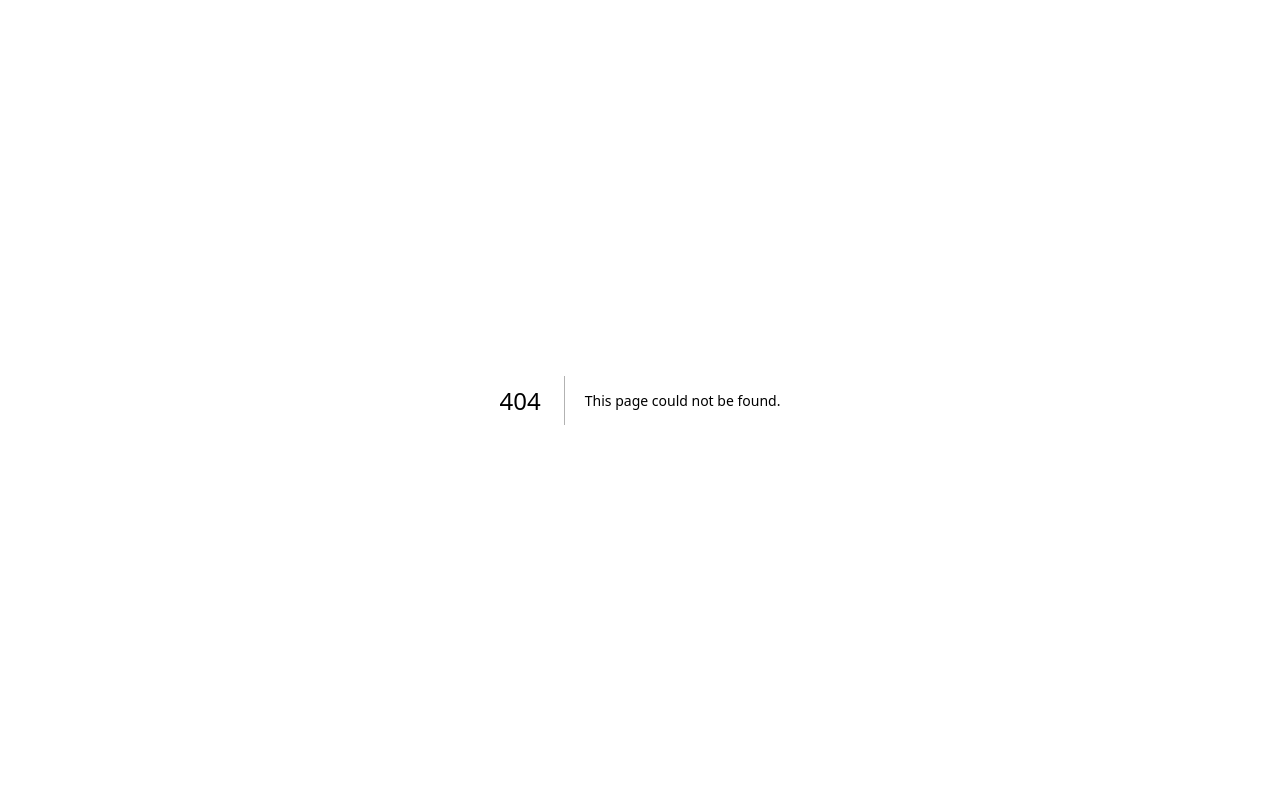
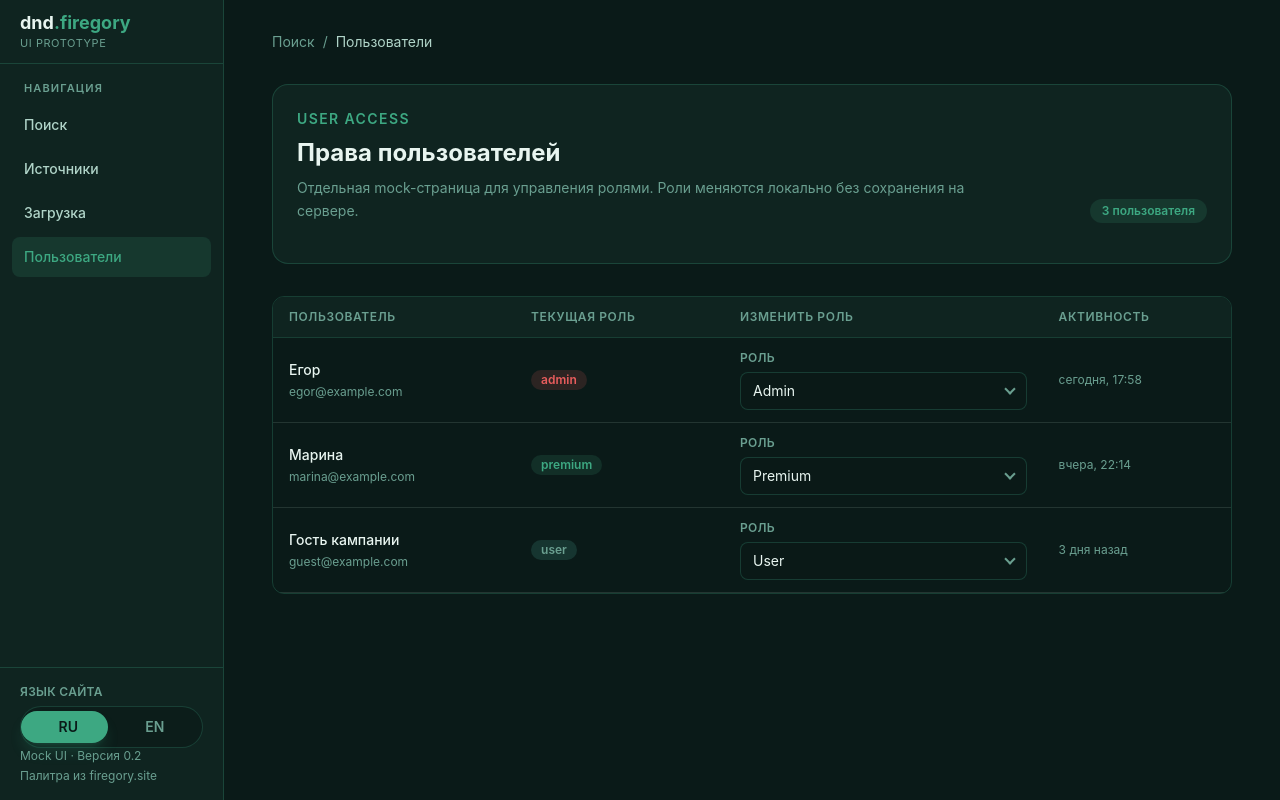
Before and after one commit to firegory/dnd.firegory, a Next.js app: page /mock/users in a window 1280 px wide. Before the commit this address had no page. Built offline with nearby package versions, Linux system fonts and the light colour scheme.

Commit message:
feat: split mock user rights page

```diff
--- a/src/app/(mock)/mock/admin/page.tsx
+++ b/src/app/(mock)/mock/admin/page.tsx
@@ -43,30 +43,6 @@ const MOCK_JOBS = [
   },
 ];
 
-const MOCK_USERS = [
-  {
-    id: "usr-1",
-    name: "Егор",
-    email: "egor@example.com",
-    role: "admin",
-    lastSeen: "сегодня, 17:58",
-  },
-  {
-    id: "usr-2",
-    name: "Марина",
-    email: "marina@example.com",
-    role: "premium",
-    lastSeen: "вчера, 22:14",
-  },
-  {
-    id: "usr-3",
-    name: "Гость кампании",
-    email: "guest@example.com",
-    role: "user",
-    lastSeen: "3 дня назад",
-  },
-];
-
 const STATUS_STYLES: Record<string, string> = {
   completed: "bg-success/15 text-success",
   processing: "bg-warning/15 text-warning",
@@ -103,18 +79,6 @@ const ACCESS_OPTIONS = [
   { value: "personal", label: "Personal", description: "Только владелец" },
 ];
 
-const ROLE_OPTIONS = [
-  { value: "admin", label: "Admin", description: "Полный доступ" },
-  { value: "premium", label: "Premium", description: "Платные источники" },
-  { value: "user", label: "User", description: "Базовый доступ" },
-];
-
-const ROLE_STYLES: Record<string, string> = {
-  admin: "bg-danger/15 text-danger",
-  premium: "bg-accent/15 text-accent",
-  user: "bg-surface-light text-text-muted",
-};
-
 export default function MockAdminPage() {
   const [uploading, setUploading] = useState(false);
   const [uploadDone, setUploadDone] = useState(false);
@@ -122,7 +86,6 @@ export default function MockAdminPage() {
   const [edition, setEdition] = useState("5.5e");
   const [language, setLanguage] = useState("ru");
   const [accessTier, setAccessTier] = useState("open");
-  const [users, setUsers] = useState(MOCK_USERS);
 
   function handleUpload(e: FormEvent) {
     e.preventDefault();
@@ -279,66 +242,6 @@ export default function MockAdminPage() {
           </table>
         </div>
       </section>
-
-      <section>
-        <div className="mb-4 flex flex-wrap items-end justify-between gap-3">
-          <div>
-            <h2 className="text-xl font-bold text-text-primary">Права пользователей</h2>
-            <p className="mt-1 text-sm text-text-muted">
-              Mock-таблица: роли меняются локально без сохранения на сервере.
-            </p>
-          </div>
-          <span className="rounded-full bg-accent/15 px-3 py-1 text-xs font-semibold text-accent">
-            {users.length} пользователя
-          </span>
-        </div>
-
-        <div className="overflow-x-auto rounded-xl border border-border">
-          <table className="w-full text-left text-sm">
-            <thead>
-              <tr className="border-b border-border bg-surface">
-                <th className="px-4 py-3 text-xs font-semibold tracking-wider text-text-muted uppercase">Пользователь</th>
-                <th className="px-4 py-3 text-xs font-semibold tracking-wider text-text-muted uppercase">Текущая роль</th>
-                <th className="px-4 py-3 text-xs font-semibold tracking-wider text-text-muted uppercase">Изменить роль</th>
-                <th className="px-4 py-3 text-xs font-semibold tracking-wider text-text-muted uppercase">Активность</th>
-              </tr>
-            </thead>
-            <tbody>
-              {users.map((user) => (
-                <tr key={user.id} className="border-b border-border-light transition-colors hover:bg-surface-light/50">
-                  <td className="px-4 py-3">
-                    <p className="font-medium text-text-primary">{user.name}</p>
-                    <p className="mt-1 text-xs text-text-muted">{user.email}</p>
-                  </td>
-                  <td className="px-4 py-3">
-                    <span className={`inline-flex rounded-full px-2.5 py-0.5 text-xs font-semibold ${ROLE_STYLES[user.role]}`}>
-                      {user.role}
-                    </span>
-                  </td>
-                  <td className="px-4 py-3">
-                    <MockSelect
-                      label="Роль"
-                      value={user.role}
-                      options={ROLE_OPTIONS}
-                      onChange={(role) =>
-                        setUsers((current) =>
-                          current.map((item) =>
-                            item.id === user.id ? { ...item, role } : item,
-                          ),
-                        )
-                      }
-                      className="min-w-44"
-                    />
-                  </td>
-                  <td className="px-4 py-3 text-xs whitespace-nowrap text-text-muted">
-                    {user.lastSeen}
-                  </td>
-                </tr>
-              ))}
-            </tbody>
-          </table>
-        </div>
-      </section>
     </div>
   );
 }
--- /dev/null
+++ b/src/app/(mock)/mock/users/page.tsx
@@ -0,0 +1,125 @@
+"use client";
+
+import { useState } from "react";
+import Link from "next/link";
+import { MockSelect } from "../../../../components/mock/select";
+
+const MOCK_USERS = [
+  {
+    id: "usr-1",
+    name: "Егор",
+    email: "egor@example.com",
+    role: "admin",
+    lastSeen: "сегодня, 17:58",
+  },
+  {
+    id: "usr-2",
+    name: "Марина",
+    email: "marina@example.com",
+    role: "premium",
+    lastSeen: "вчера, 22:14",
+  },
+  {
+    id: "usr-3",
+    name: "Гость кампании",
+    email: "guest@example.com",
+    role: "user",
+    lastSeen: "3 дня назад",
+  },
+];
+
+const ROLE_OPTIONS = [
+  { value: "admin", label: "Admin", description: "Полный доступ" },
+  { value: "premium", label: "Premium", description: "Платные источники" },
+  { value: "user", label: "User", description: "Базовый доступ" },
+];
+
+const ROLE_STYLES: Record<string, string> = {
+  admin: "bg-danger/15 text-danger",
+  premium: "bg-accent/15 text-accent",
+  user: "bg-surface-light text-text-muted",
+};
+
+export default function MockUsersPage() {
+  const [users, setUsers] = useState(MOCK_USERS);
+
+  return (
+    <div className="space-y-8">
+      <nav className="flex items-center gap-2 text-sm text-text-muted">
+        <Link href="/mock/search" className="hover:text-accent">
+          Поиск
+        </Link>
+        <span>/</span>
+        <span className="text-text-secondary">Пользователи</span>
+      </nav>
+
+      <section className="rounded-2xl border border-border bg-surface p-6">
+        <div className="mb-4 flex flex-wrap items-end justify-between gap-3">
+          <div>
+            <p className="mb-2 text-sm font-semibold tracking-widest text-accent uppercase">
+              User access
+            </p>
+            <h1 className="text-2xl font-bold text-text-primary">
+              Права пользователей
+            </h1>
+            <p className="mt-2 max-w-2xl text-sm leading-relaxed text-text-muted">
+              Отдельная mock-страница для управления ролями. Роли меняются
+              локально без сохранения на сервере.
+            </p>
+          </div>
+          <span className="rounded-full bg-accent/15 px-3 py-1 text-xs font-semibold text-accent">
+            {users.length} пользователя
+          </span>
+        </div>
+      </section>
+
+      <section>
+        <div className="overflow-x-auto rounded-xl border border-border">
+          <table className="w-full text-left text-sm">
+            <thead>
+              <tr className="border-b border-border bg-surface">
+                <th className="px-4 py-3 text-xs font-semibold tracking-wider text-text-muted uppercase">Пользователь</th>
+                <th className="px-4 py-3 text-xs font-semibold tracking-wider text-text-muted uppercase">Текущая роль</th>
+                <th className="px-4 py-3 text-xs font-semibold tracking-wider text-text-muted uppercase">Изменить роль</th>
+                <th className="px-4 py-3 text-xs font-semibold tracking-wider text-text-muted uppercase">Активность</th>
+              </tr>
+            </thead>
+            <tbody>
+              {users.map((user) => (
+                <tr key={user.id} className="border-b border-border-light transition-colors hover:bg-surface-light/50">
+                  <td className="px-4 py-3">
+                    <p className="font-medium text-text-primary">{user.name}</p>
+                    <p className="mt-1 text-xs text-text-muted">{user.email}</p>
+                  </td>
+                  <td className="px-4 py-3">
+                    <span className={`inline-flex rounded-full px-2.5 py-0.5 text-xs font-semibold ${ROLE_STYLES[user.role]}`}>
+                      {user.role}
+                    </span>
+                  </td>
+                  <td className="px-4 py-3">
+                    <MockSelect
+                      label="Роль"
+                      value={user.role}
+                      options={ROLE_OPTIONS}
+                      onChange={(role) =>
+                        setUsers((current) =>
+                          current.map((item) =>
+                            item.id === user.id ? { ...item, role } : item,
+                          ),
+                        )
+                      }
+                      className="min-w-44"
+                    />
+                  </td>
+                  <td className="px-4 py-3 text-xs whitespace-nowrap text-text-muted">
+                    {user.lastSeen}
+                  </td>
+                </tr>
+              ))}
+            </tbody>
+          </table>
+        </div>
+      </section>
+    </div>
+  );
+}
--- a/src/components/mock/sidebar.tsx
+++ b/src/components/mock/sidebar.tsx
@@ -6,9 +6,10 @@ import { usePathname } from "next/navigation";
 import { MockToggle } from "./toggle";
 
 const NAV_ITEMS = [
-  { href: "/mock/search", label: "Поиск", marker: "SR" },
-  { href: "/mock/sources", label: "Источники", marker: "DB" },
-  { href: "/mock/admin", label: "Загрузка", marker: "UP" },
+  { href: "/mock/search", label: "Поиск" },
+  { href: "/mock/sources", label: "Источники" },
+  { href: "/mock/admin", label: "Загрузка" },
+  { href: "/mock/users", label: "Пользователи" },
 ] as const;
 
 export function MockSidebar() {
@@ -17,10 +18,7 @@ export function MockSidebar() {
 
   return (
     <aside className="fixed inset-y-0 left-0 z-30 flex w-64 flex-col border-r border-border bg-surface lg:w-56">
-      <div className="flex h-16 items-center gap-3 border-b border-border px-5">
-        <div className="flex h-9 w-9 items-center justify-center rounded-xl border border-accent/30 bg-accent/10 font-mono text-sm font-bold text-accent">
-          D20
-        </div>
+      <div className="flex h-16 items-center border-b border-border px-5">
         <div>
           <h1 className="text-lg leading-tight font-bold text-text-primary">
             dnd<span className="text-accent">.firegory</span>
@@ -42,15 +40,12 @@ export function MockSidebar() {
               <li key={item.href}>
                 <Link
                   href={item.href}
-                  className={`flex items-center gap-3 rounded-lg px-3 py-2.5 text-sm font-medium transition-colors ${
+                  className={`block rounded-lg px-3 py-2.5 text-sm font-medium transition-colors ${
                     active
                       ? "bg-accent/15 text-accent"
                       : "text-text-secondary hover:bg-surface-light hover:text-text-primary"
                   }`}
                 >
-                  <span className="flex h-7 w-7 items-center justify-center rounded-md border border-border bg-primary/50 font-mono text-[10px] font-bold">
-                    {item.marker}
-                  </span>
                   {item.label}
                 </Link>
               </li>
@@ -82,27 +77,24 @@ export function MockMobileHeader() {
   const pathname = usePathname();
 
   return (
-    <header className="sticky top-0 z-20 flex h-14 items-center gap-3 border-b border-border bg-surface/95 px-4 backdrop-blur-sm lg:hidden">
-      <div className="flex h-8 w-8 items-center justify-center rounded-lg border border-accent/30 bg-accent/10 font-mono text-xs font-bold text-accent">
-        D20
-      </div>
+    <header className="sticky top-0 z-20 flex min-h-14 flex-wrap items-center gap-3 border-b border-border bg-surface/95 px-4 py-2 backdrop-blur-sm lg:hidden">
       <span className="font-bold text-text-primary">
         dnd<span className="text-accent">.firegory</span>
       </span>
-      <nav className="ml-auto flex gap-1">
+      <nav className="ml-auto flex flex-wrap justify-end gap-1">
         {NAV_ITEMS.map((item) => {
           const active = pathname === item.href || pathname.startsWith(`${item.href}/`);
           return (
             <Link
               key={item.href}
               href={item.href}
-              className={`rounded-lg px-2.5 py-1.5 font-mono text-xs font-bold transition-colors ${
+              className={`rounded-lg px-2.5 py-1.5 text-xs font-semibold transition-colors ${
                 active
                   ? "bg-accent/15 text-accent"
                   : "text-text-secondary hover:text-text-primary"
               }`}
             >
-              {item.marker}
+              {item.label}
             </Link>
           );
         })}
```
